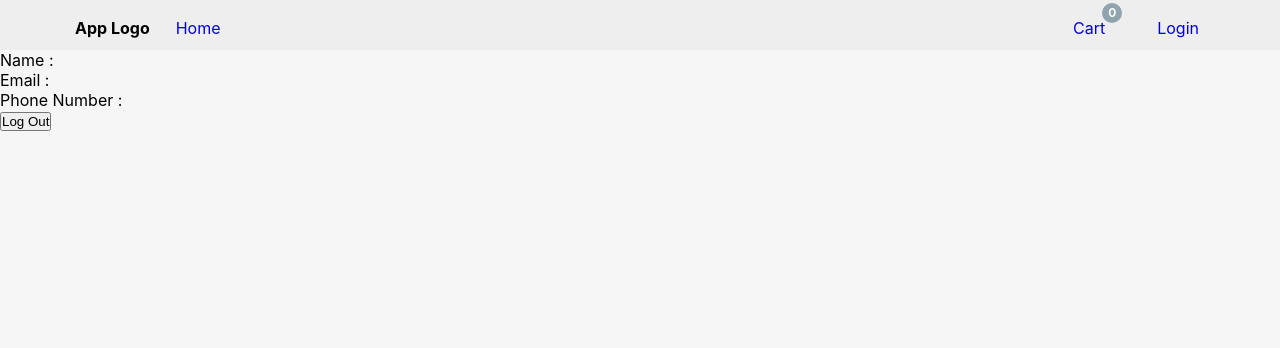
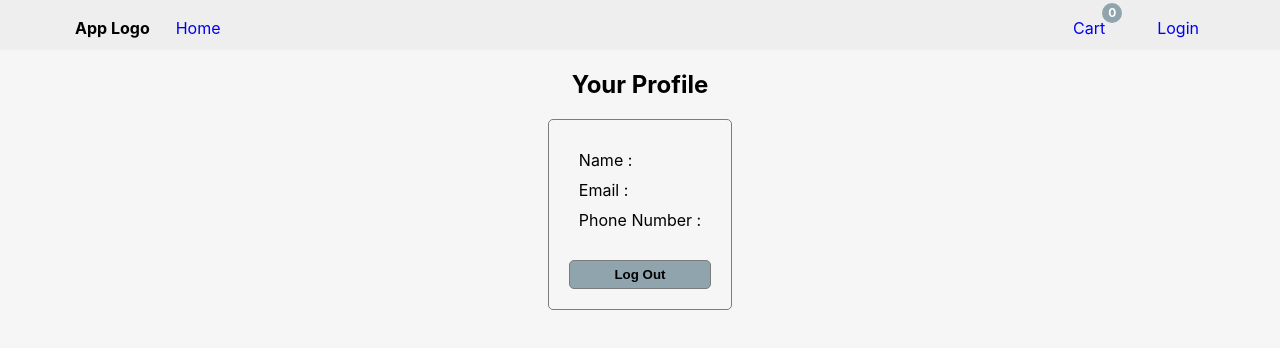
Before and after one commit to sabafooladfar/Shopping-app, a React (Create React App) app: page /profile in a window 1280 px wide. Shown: the top 348 px of the page. Built offline with nearby package versions, Linux system fonts and the light colour scheme.

Commit message:
profile page style

```diff
--- a/src/App.js
+++ b/src/App.js
@@ -9,7 +9,7 @@ import CheckoutPage from "./pages/CheckoutPage";
 import SignupPage from "./pages/SignupPage";
 import LoginPage from "./pages/LoginPage";
 import AuthProvider from "./Providers/AuthProvider";
-import Profile from "./pages/Profile";
+import Profile from "./pages/profile/Profile";
 
 function App() {
   return (
--- a/src/pages/Profile.js
+++ /dev/null
@@ -1,17 +0,0 @@
-import Layout from "../Layout/Layout"
-import { useAuth } from "../Providers/AuthProvider";
-const Profile = () => {
-    const userData = useAuth();
-    return (
-        <Layout>
-            <div>
-                <p>Name : {userData.name}</p>
-                <p>Email : {userData.email}</p>
-                <p>Phone Number : {userData.phoneNumber}</p>
-                <button>Log Out</button>
-            </div>
-        </Layout>
-     );
-}
-
-export default Profile;
--- /dev/null
+++ b/src/pages/profile/Profile.js
@@ -0,0 +1,21 @@
+import Layout from "../../Layout/Layout";
+import { useAuth } from "../../Providers/AuthProvider";
+import "./profile.css";
+const Profile = () => {
+  const userData = useAuth();
+  return (
+    <Layout>
+      <main className="container">
+        <h2 style={{ marginBottom: "20px" }}>Your Profile</h2>
+        <div className="profileCenter">
+          <p>Name : {userData.name}</p>
+          <p>Email : {userData.email}</p>
+          <p>Phone Number : {userData.phoneNumber}</p>
+          <button className="logoutBtn">Log Out</button>
+        </div>
+      </main>
+    </Layout>
+  );
+};
+
+export default Profile;
--- /dev/null
+++ b/src/pages/profile/profile.css
@@ -0,0 +1,19 @@
+.profileCenter{
+    padding: 20px;
+    border: 1px solid #7c7c7c;
+    border-radius: 5px;
+}
+.profileCenter p{
+margin: 10px;
+}
+.logoutBtn{
+    padding: 6px 15px;
+  outline: none;
+  border: 1px solid #7c7c7c;
+  border-radius: 5px;
+  cursor: pointer;
+  width: 100%;
+  margin-top: 20px;
+  background-color: #90a4ae;
+  font-weight: bold;
+}
```
